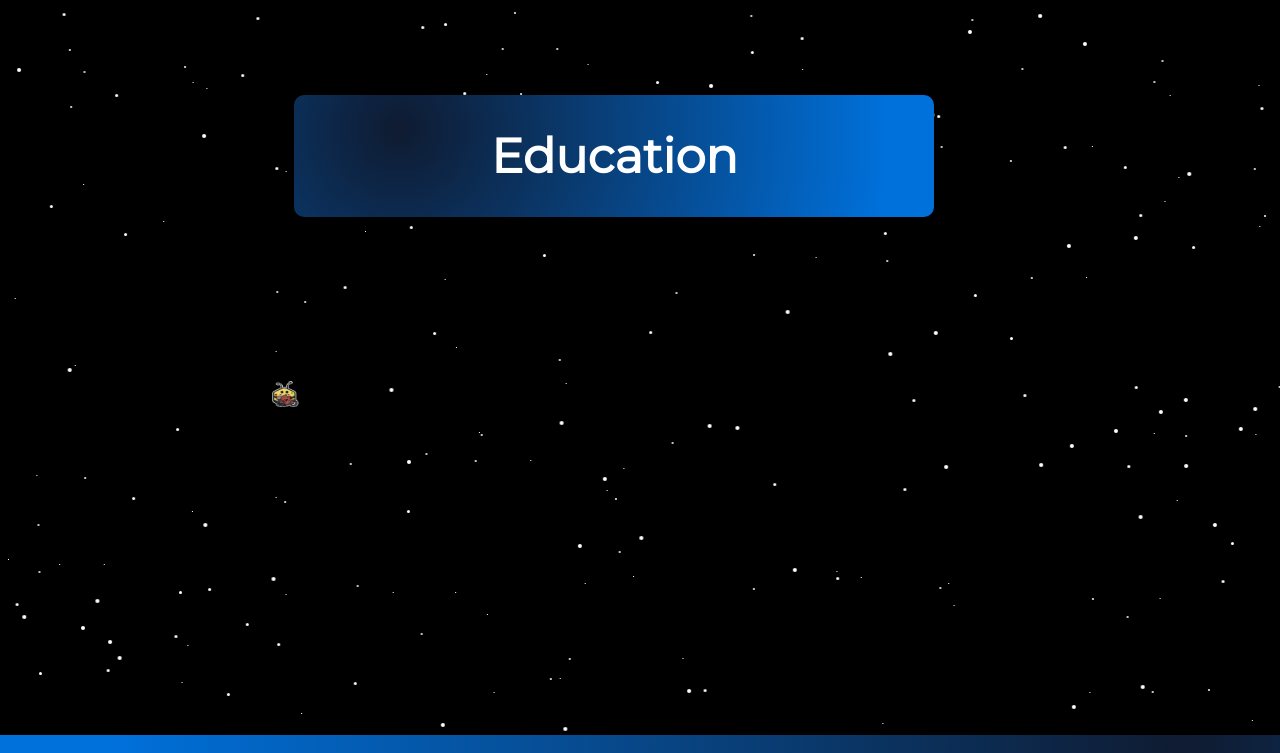
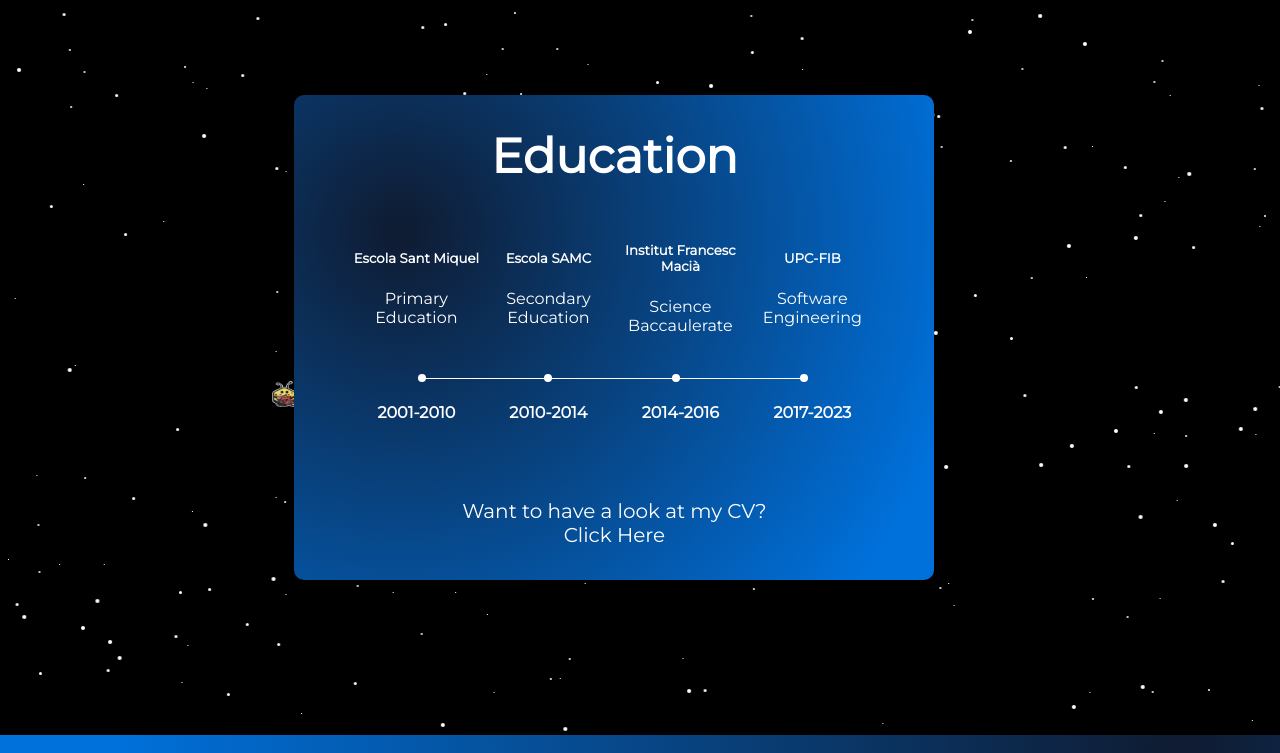
Before and after one commit to mikethiin/mikethiin.github.io, a website: page dist/index.html in a window 1280 px wide. Shown: the part 1265-2018 px from the top of the page. Drawn offline with Linux system fonts and the light colour scheme.

Commit message:
Education done

```diff
--- a/dist/index.html
+++ b/dist/index.html
@@ -15,7 +15,7 @@
         <a href="https://www.linkedin.com/in/miguel-delgado-3433301b0/" class="icons" id='linkedin' target="_blank"><img class='iconsImages' src="https://image.flaticon.com/icons/svg/1384/1384088.svg"/></a>
       </div>
       <p id='textoP1'>Hello! I'm Miguel Delgado, a software engineering student at UPC-FIB. I'm a designing enthusiast and a full-stack
-        developer wannabe. I think of myself as a great learner and a good teamworker, also consider myself as a good troubleshooter and a responsible person.<br><br> Apart from that, I'm an outdoor sports lover and
+        developer wannabe. I think of myself as a great learner and a good teamworker, also considering myself as a good troubleshooter and a responsible person.<br><br> Apart from that, I'm an outdoor sports lover and
         avid chess player. Also I'm part of the organizing team of <a id="hackupc" href="https://hackupc.com/" target="_blank">HackUPC</a>, mainly taking part in Logistics department.</p>
     </div>
     <div id='paragrafo2'>
@@ -32,6 +32,33 @@
     </div>
     <div id='paragrafo3'>
       <h1>Education</h1>
+      <table>
+        <tbody>
+          <tr>
+            <td><h5>Escola Sant Miquel</h5>Primary Education</td>
+            <td><h5>Escola SAMC</h5>Secondary Education</td>
+            <td><h5>Institut Francesc Macià</h5>Science Baccaulerate</td>
+            <td><h5>UPC-FIB</h5>Software Engineering</td>
+          </tr>
+        </tbody>
+      </table>
+      <div id=linia>
+        <div id='circle1'></div>
+        <div id='circle2'></div>
+        <div id='circle3'></div>
+        <div id='circle4'></div>
+      </div>
+      <table id='tableYears'>
+        <tbody>
+          <tr>
+            <td><h4>2001-2010</h4></td>
+            <td><h4>2010-2014</h4></td>
+            <td><h4>2014-2016</h4></td>
+            <td><h4>2017-2023</h4></td>
+          </tr>
+        </tbody>
+      </table>
+      <p>Want to have a look at my CV?<br>Click Here</p>
     </div>
   </div>
   <script src='script.js'></script>
--- a/dist/script.js
+++ b/dist/script.js
@@ -8,7 +8,6 @@ var e = d.documentElement;
 var g = d.getElementsByTagName('body')[0];
 var width = w.innerWidth || e.clientWidth || g.clientWidth;
 var height = Math.floor((w.innerHeight || e.clientHeight)/100 * 250);
-console.log(height);
 for (var i = 0; i < starCount; ++i) {
   var ypos = Math.round(Math.random() * height);
   var speed = 1000 * (Math.random() * maxTime + 1);
--- a/dist/style.css
+++ b/dist/style.css
@@ -26,8 +26,60 @@ p{
   font-size: 1.25em;
 }
 
+table{
+  margin: auto;
+  margin-bottom: 5vh;
+}
+
+td{
+  width: 10vw;
+}
+
 /*---------ID's--------*/
 
+#circle1{
+  width: 1vh;
+  height: 1vh;
+  background: white;
+  border-radius: 25px;
+
+  position: relative;
+  right: .5vh;
+  bottom: .5vh;
+}
+
+#circle2{
+  width: 1vh;
+  height: 1vh;
+  background: white;
+  border-radius: 25px;
+
+  position: relative;
+  bottom: 1.5vh;
+  left: 9.5vw;
+}
+
+#circle3{
+  width: 1vh;
+  height: 1vh;
+  background: white;
+  border-radius: 25px;
+
+  position: relative;
+  bottom: 2.5vh;
+  left: 19.5vw;
+}
+
+#circle4{
+  width: 1vh;
+  height: 1vh;
+  background: white;
+  border-radius: 25px;
+
+  position: relative;
+  bottom: 3.5vh;
+  left: 29.5vw;
+}
 
 #descripcion{
   position: relative;
@@ -54,6 +106,14 @@ p{
 
 #hackupc:hover{
   color: white;
+}
+
+#linia{
+  width: 60%;
+  height: .1vw;
+  background: white;
+  margin: auto;
+  margin-bottom: 5vh;
 }
 
 #linkedin{
@@ -106,14 +166,14 @@ p{
   z-index: 2;
 }
 
+#tableYears{
+  margin-top: -5vh;
+}
+
 #textoP1{
   margin-top: -7vh;
   margin-left: 1vw;
   margin-right: 1vw;
-}
-
-#universe{
-
 }
 
 /*------CLASES-------*/
@@ -180,15 +240,6 @@ p{
   position: absolute;
 }
 
-.starBiene0 {
-  background-image: url('Images/biene.png');
-  background-size: 1vw 1vw;
-  height: 1vw;
-  width: 1vw;
-  opacity: 1;
-  position: absolute;
-}
-
 .starBiene1 { /*Este es el tamaño que se utiliza*/
   background-image: url('Images/biene.png');
   background-size: 2vw 2vw;
@@ -197,12 +248,3 @@ p{
   opacity: 1;
   position: absolute;
 }
-
-.starBiene2 {
-  background-image: url('Images/biene.png');
-  background-size: 3vw 3vw;
-  height: 3vw;
-  width: 3vw;
-  opacity: 1;
-  position: absolute;
-}
```
Lines whose indentation alone changed are shown as unchanged.
